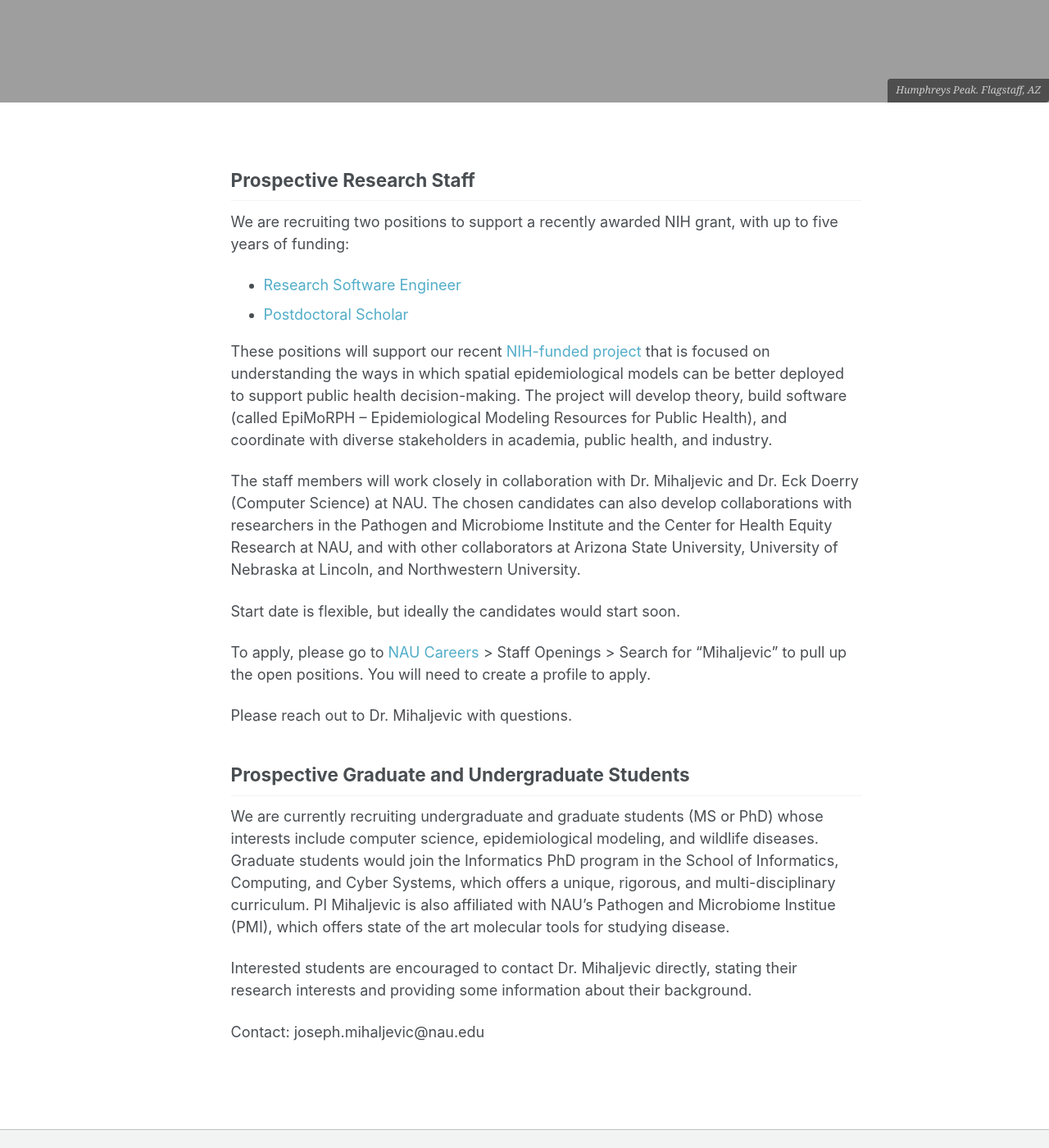
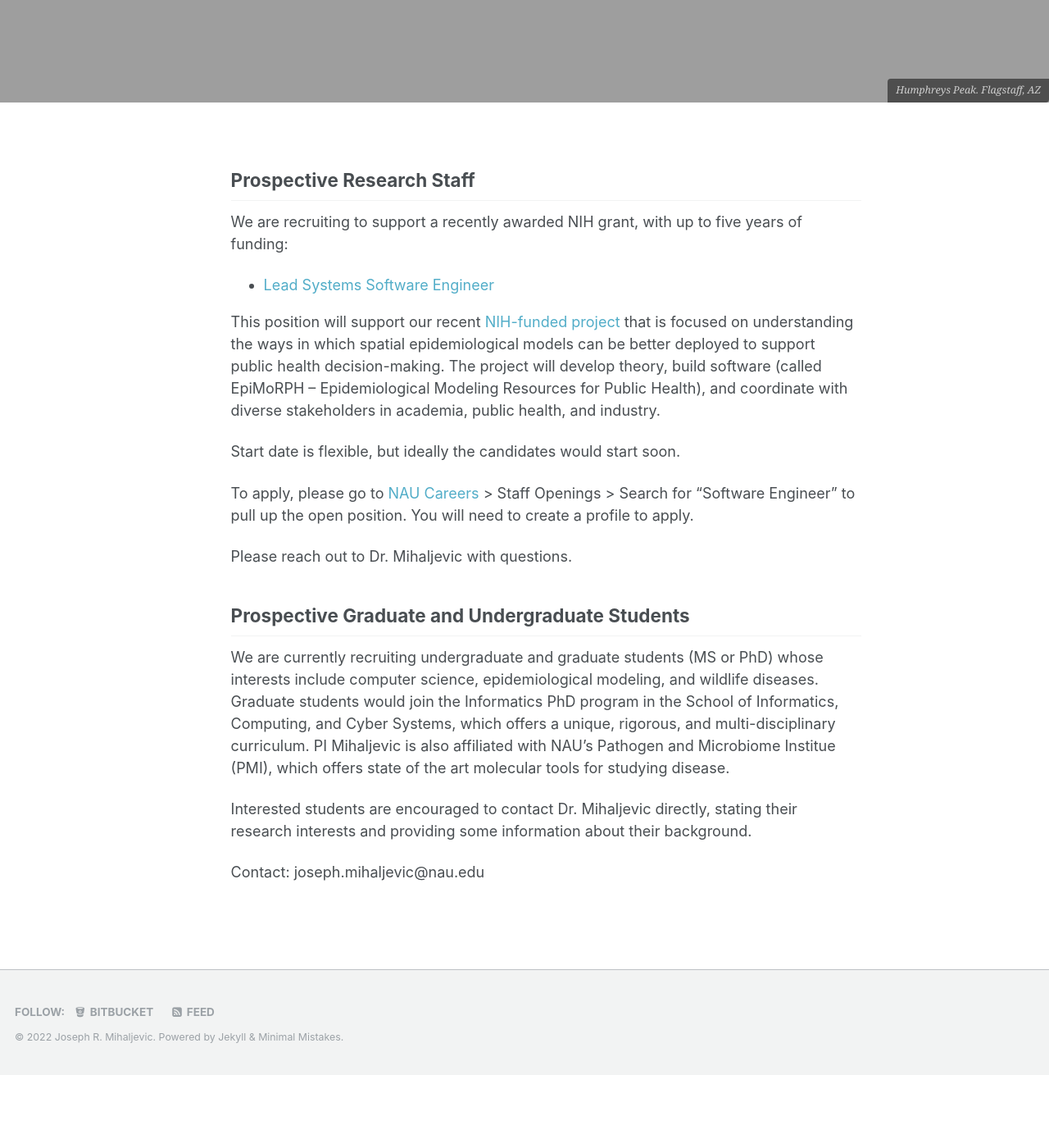
Before and after one commit to jrmihalj/jrmihalj.github.io, a Jekyll site: the page built from _pages/prospective.md, in a window 1280 px wide and 1400 px high, scrolled down 917 px. Shown: the whole window at 82% size. Built offline with Jekyll 4.4.1, drawn with Linux system fonts in a browser that asks for light colours; our own code applies the rules of GitHub Pages for plain Markdown files; after the commit the page ends 2228 px from its top, so only the background shows below that.

Commit message:
update current open positions

```diff
--- a/_pages/prospective.md
+++ b/_pages/prospective.md
@@ -9,17 +9,14 @@ permalink: /prospective/
 
 ## Prospective Research Staff
 
-We are recruiting two positions to support a recently awarded NIH grant, with up to five years of funding:
-- [Research Software Engineer](https://careers.insidehighered.com/job/2535483/research-software-engineer/){:target="_blank"}
-- [Postdoctoral Scholar](https://careers.insidehighered.com/job/2552265/postdoctoral-scholar-mihaljevic-lab/){:target="_blank"}
+We are recruiting to support a recently awarded NIH grant, with up to five years of funding:
+- [Lead Systems Software Engineer](https://www.linkedin.com/jobs/view/3278408345/?alternateChannel=search&refId=cIb1JH89jWZuR%2FUVrQvO4A%3D%3D&trackingId=2Cq6rsebIOaJazuZyndwsA%3D%3D){:target="_blank"}
 
-These positions will support our recent [NIH-funded project](https://jrmihalj.github.io/nih-grant/){:target="_blank"} that is focused on understanding the ways in which spatial epidemiological models can be better deployed to support public health decision-making. The project will develop theory, build software (called EpiMoRPH – Epidemiological Modeling Resources for Public Health), and coordinate with diverse stakeholders in academia, public health, and industry.
-
-The staff members will work closely in collaboration with Dr. Mihaljevic and Dr. Eck Doerry (Computer Science) at NAU. The chosen candidates can also develop collaborations with researchers in the Pathogen and Microbiome Institute and the Center for Health Equity Research at NAU, and with other collaborators at Arizona State University, University of Nebraska at Lincoln, and Northwestern University.
+This position will support our recent [NIH-funded project](https://jrmihalj.github.io/nih-grant/){:target="_blank"} that is focused on understanding the ways in which spatial epidemiological models can be better deployed to support public health decision-making. The project will develop theory, build software (called EpiMoRPH – Epidemiological Modeling Resources for Public Health), and coordinate with diverse stakeholders in academia, public health, and industry.
 
 Start date is flexible, but ideally the candidates would start soon.
 
-To apply, please go to [NAU Careers](https://in.nau.edu/human-resources/current-job-openings/){:target="_blank"} > Staff Openings > Search for "Mihaljevic" to pull up the open positions. You will need to create a profile to apply.
+To apply, please go to [NAU Careers](https://in.nau.edu/human-resources/current-job-openings/){:target="_blank"} > Staff Openings > Search for "Software Engineer" to pull up the open position. You will need to create a profile to apply.
 
 Please reach out to Dr. Mihaljevic with questions.
 
```
